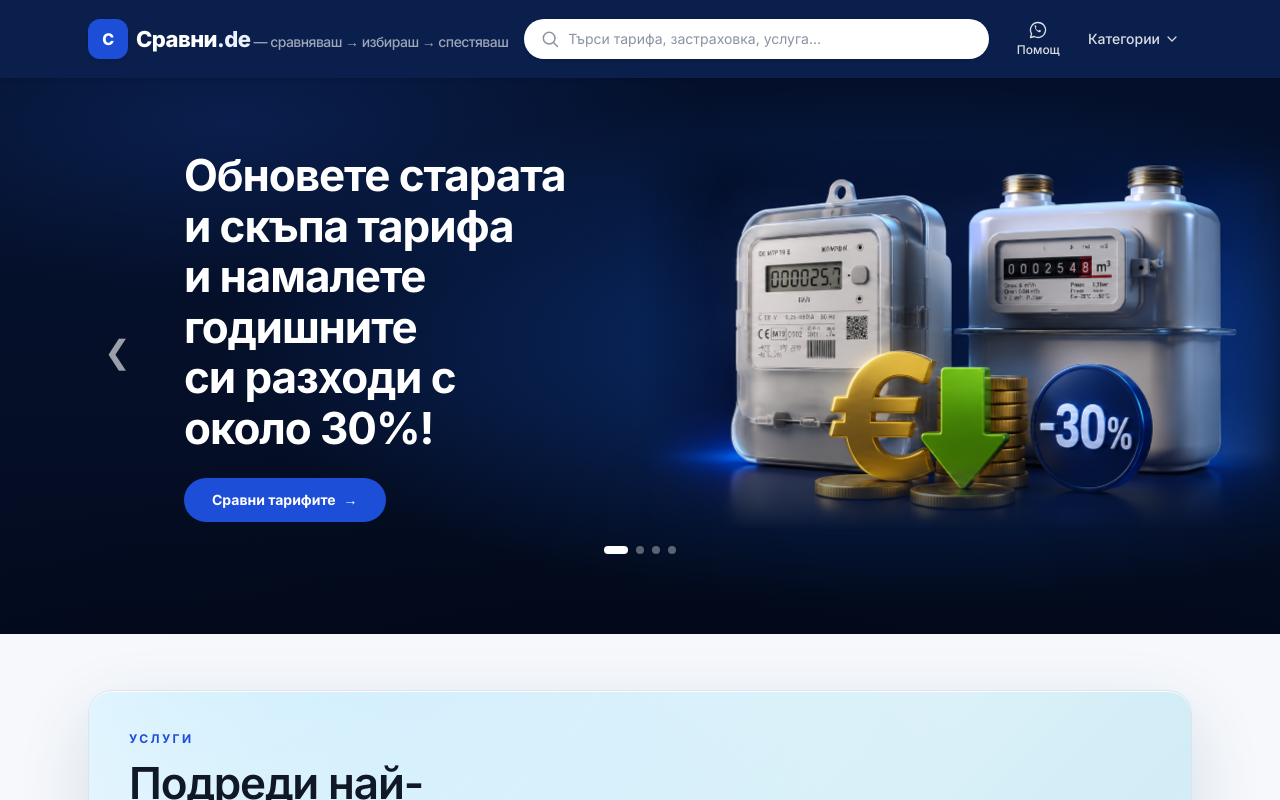
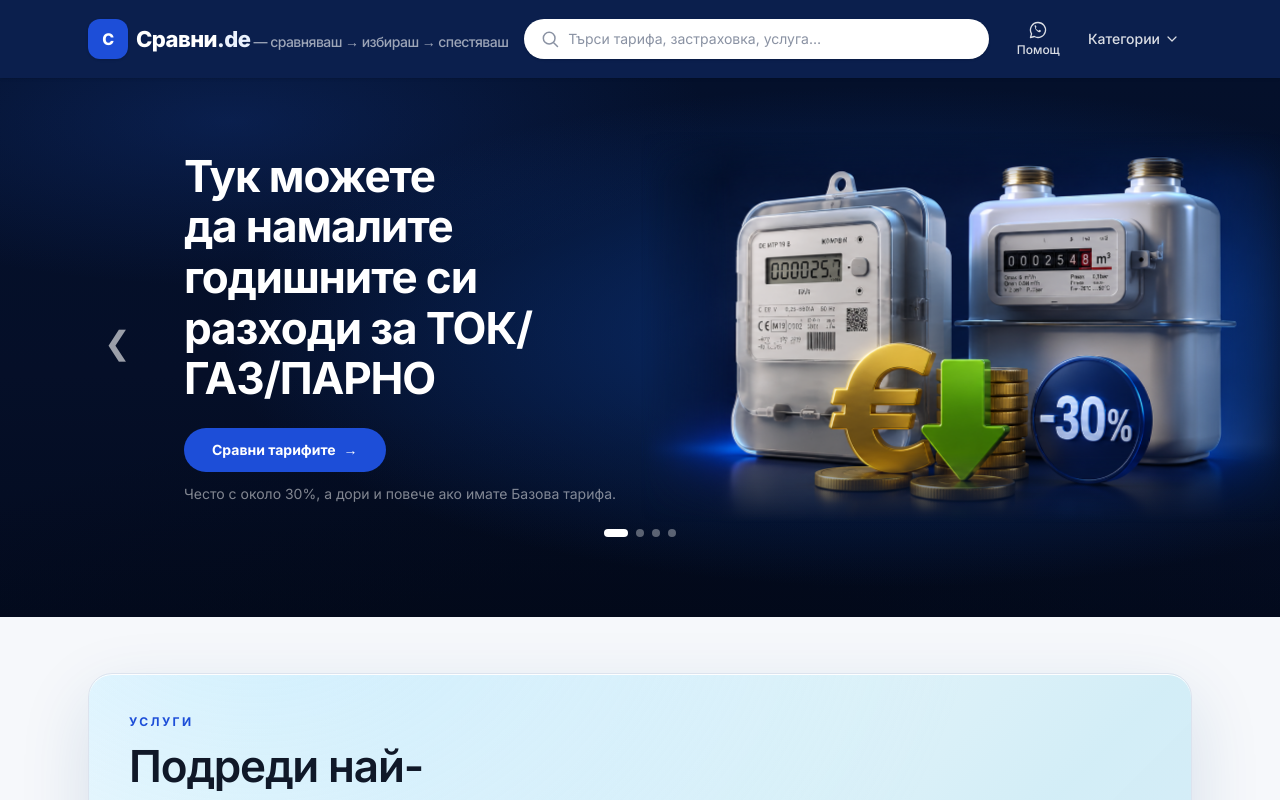
Before and after one commit to TARIFBERATER24/DE-BG-PLATFORM, a Next.js app: page / in a window 1280 px wide. Shown: the top 800 px of the page. Built offline with nearby package versions, Linux system fonts and the light colour scheme.

Commit message:
Update Ток/Газ hero headline and add gray caption under CTA
Wires up the previously-unused slide.subtitle field as a small gray
caption below the CTA button, shared by all hero slides.

```diff
--- a/components/HeroCarousel.tsx
+++ b/components/HeroCarousel.tsx
@@ -64,6 +64,10 @@ export default function HeroCarousel() {
             {slide.ctaLabel}
             <span aria-hidden="true">&rarr;</span>
           </Link>
+
+          {slide.subtitle ? (
+            <p className="mt-3 text-xs text-white/50 sm:text-sm">{slide.subtitle}</p>
+          ) : null}
         </div>
 
         {slide.image ? (
--- a/lib/hero-slides.ts
+++ b/lib/hero-slides.ts
@@ -20,9 +20,9 @@ export type HeroSlide = {
 export const heroSlides: HeroSlide[] = [
   {
     id: "tok-gaz",
-    title: "Обновете старата и скъпа тарифа и намалете годишните си разходи с около 30%!",
+    title: "Тук можете да намалите годишните си разходи за ТОК/ГАЗ/ПАРНО",
     subtitle:
-      "Направете го сега и намалете годишните си разходи с до 30%.",
+      "Често с около 30%, а дори и повече ако имате Базова тарифа.",
     ctaLabel: "Сравни тарифите",
     href: "/energiya-telekom/tok#power-iframe-widget",
     image: "/hero/tok-gaz.png",
```
